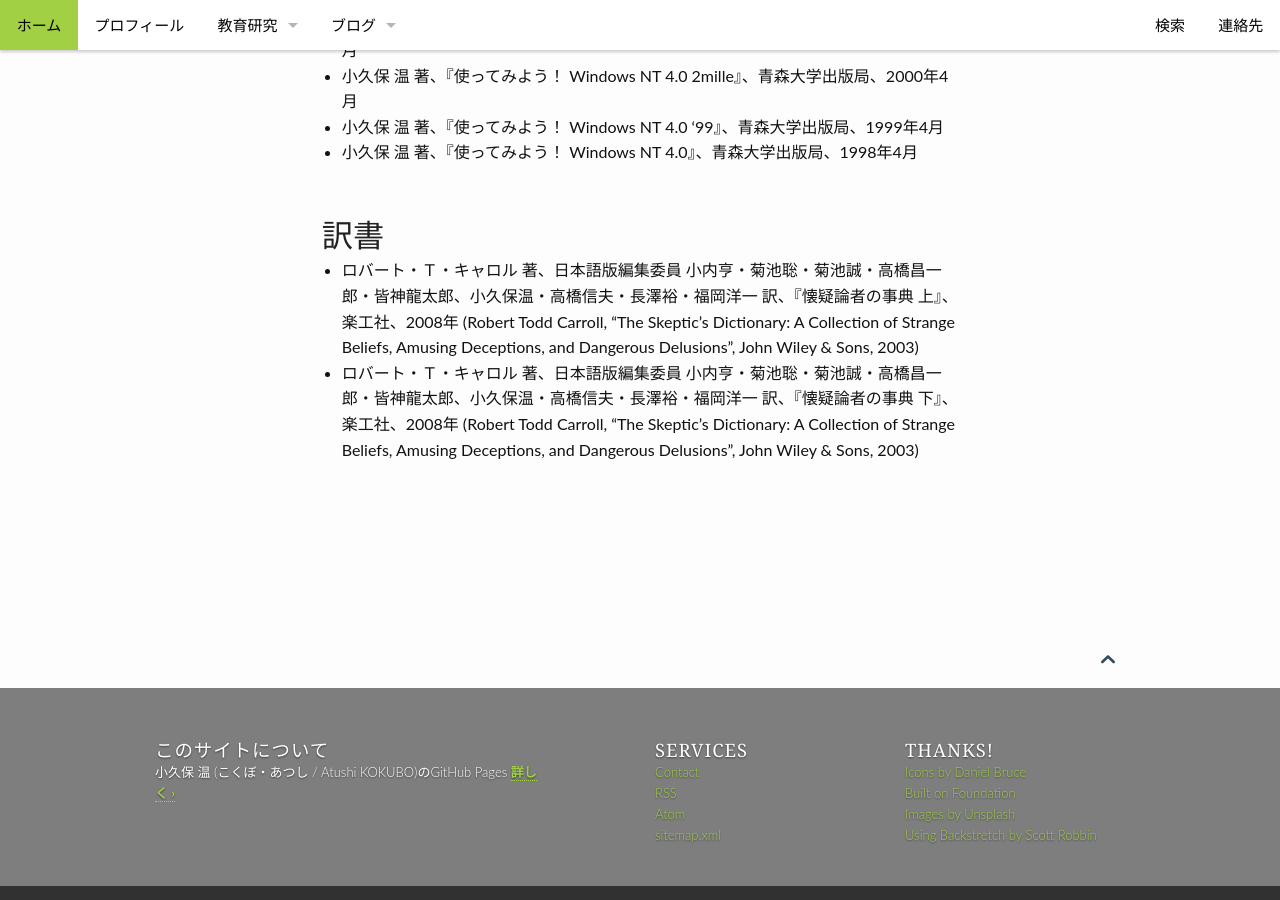
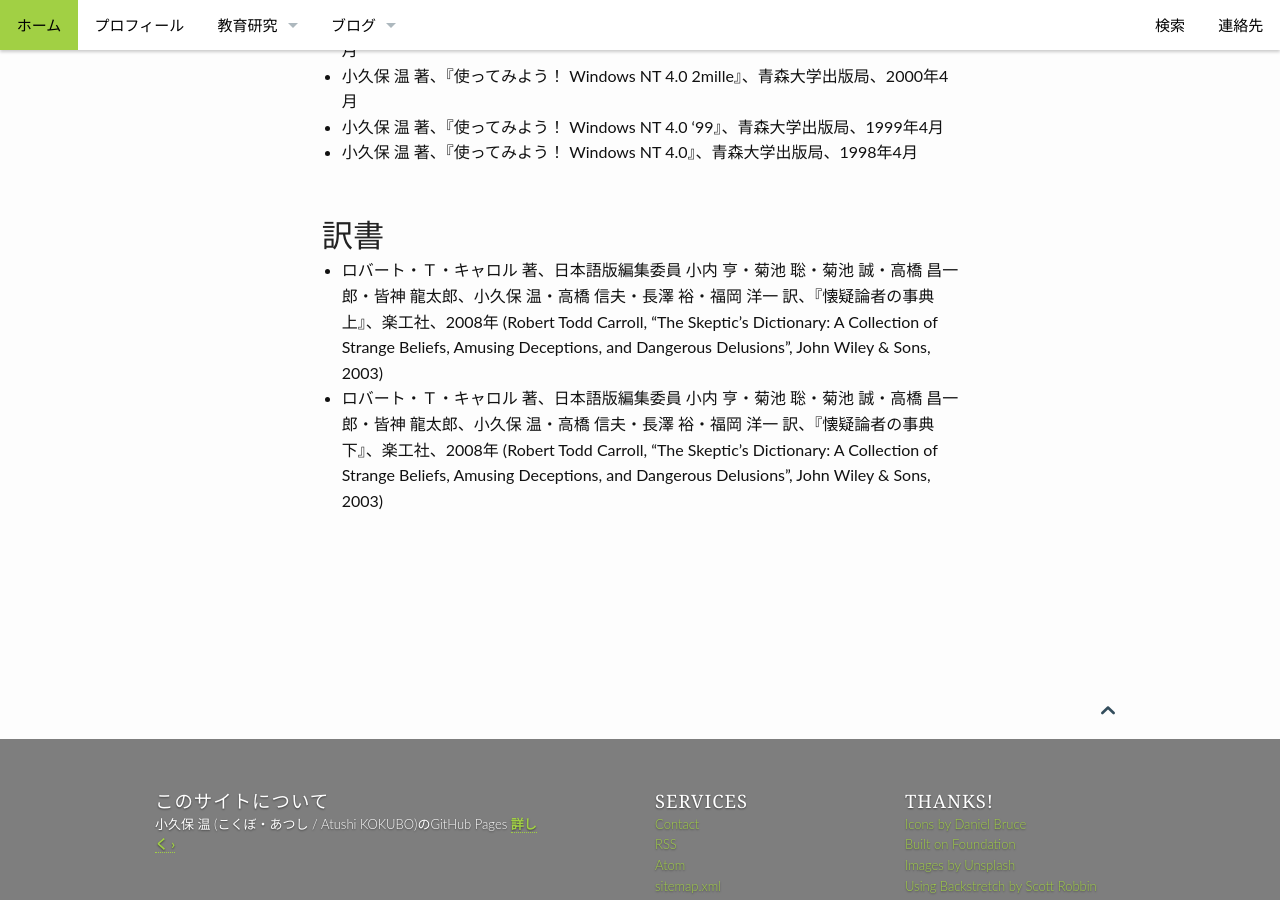
Before and after one commit to akokubo/akokubo.github.io, a Jekyll site: the page built from pages/activities/books.md, in a window 1280 px wide and 900 px high, scrolled down 1198 px. Built offline with Jekyll 4.4.1, drawn with Linux system fonts in a browser that asks for light colours.

```diff
--- a/pages/activities/books.md
+++ b/pages/activities/books.md
@@ -32,5 +32,5 @@
 
 ## 訳書
 
-* ロバート・Ｔ・キャロル 著、日本語版編集委員 小内亨・菊池聡・菊池誠・高橋昌一郎・皆神龍太郎、小久保温・高橋信夫・長澤裕・福岡洋一 訳、『懐疑論者の事典 上』、楽工社、2008年 (Robert Todd Carroll, "The Skeptic's Dictionary: A Collection of Strange Beliefs, Amusing Deceptions, and Dangerous Delusions", John Wiley & Sons, 2003)
-* ロバート・Ｔ・キャロル 著、日本語版編集委員 小内亨・菊池聡・菊池誠・高橋昌一郎・皆神龍太郎、小久保温・高橋信夫・長澤裕・福岡洋一 訳、『懐疑論者の事典 下』、楽工社、2008年 (Robert Todd Carroll, "The Skeptic's Dictionary: A Collection of Strange Beliefs, Amusing Deceptions, and Dangerous Delusions", John Wiley & Sons, 2003)
+* ロバート・Ｔ・キャロル 著、日本語版編集委員 小内 亨・菊池 聡・菊池 誠・高橋 昌一郎・皆神 龍太郎、小久保 温・高橋 信夫・長澤 裕・福岡 洋一 訳、『懐疑論者の事典 上』、楽工社、2008年 (Robert Todd Carroll, "The Skeptic's Dictionary: A Collection of Strange Beliefs, Amusing Deceptions, and Dangerous Delusions", John Wiley & Sons, 2003)
+* ロバート・Ｔ・キャロル 著、日本語版編集委員 小内 亨・菊池 聡・菊池 誠・高橋 昌一郎・皆神 龍太郎、小久保 温・高橋 信夫・長澤 裕・福岡 洋一 訳、『懐疑論者の事典 下』、楽工社、2008年 (Robert Todd Carroll, "The Skeptic's Dictionary: A Collection of Strange Beliefs, Amusing Deceptions, and Dangerous Delusions", John Wiley & Sons, 2003)
```
Also changed, not shown: pages/activities/articles.md (+2 -1 lines), pages/activities/summaries.md (+1 -0 lines).
